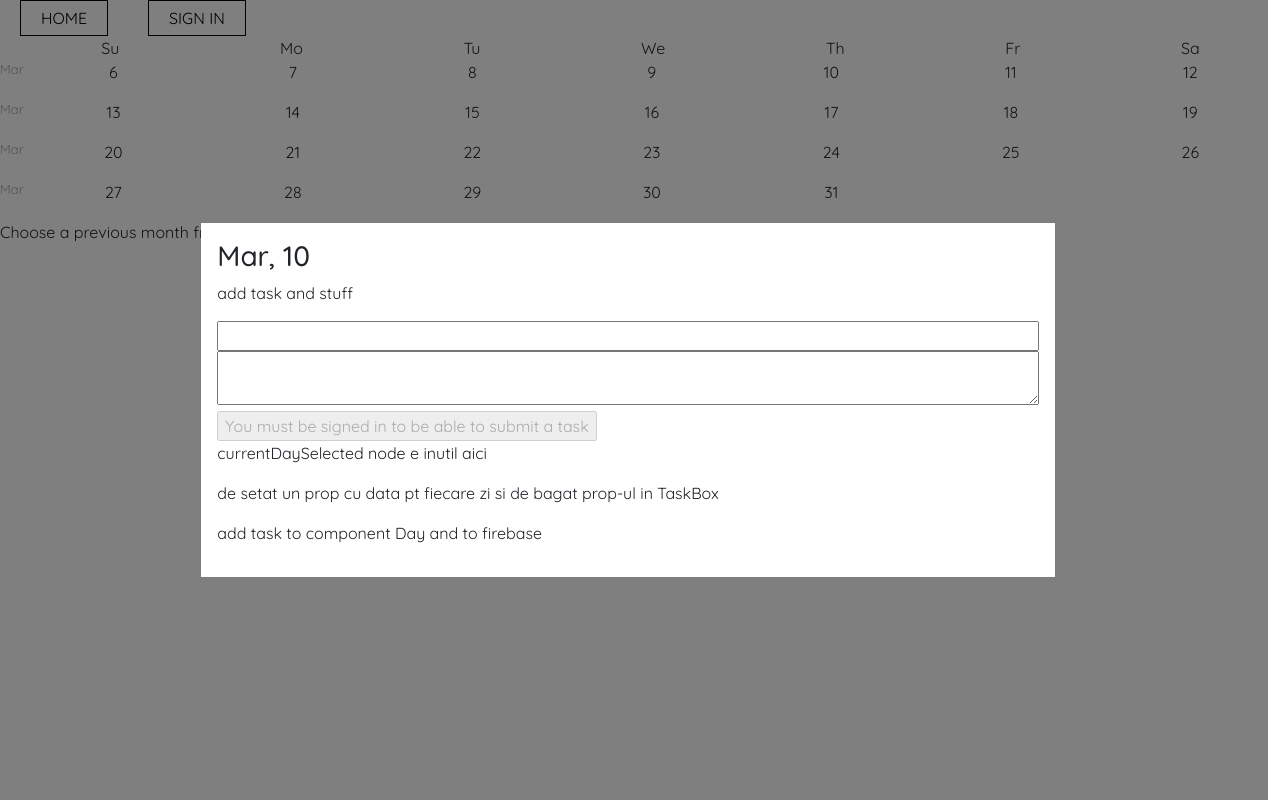
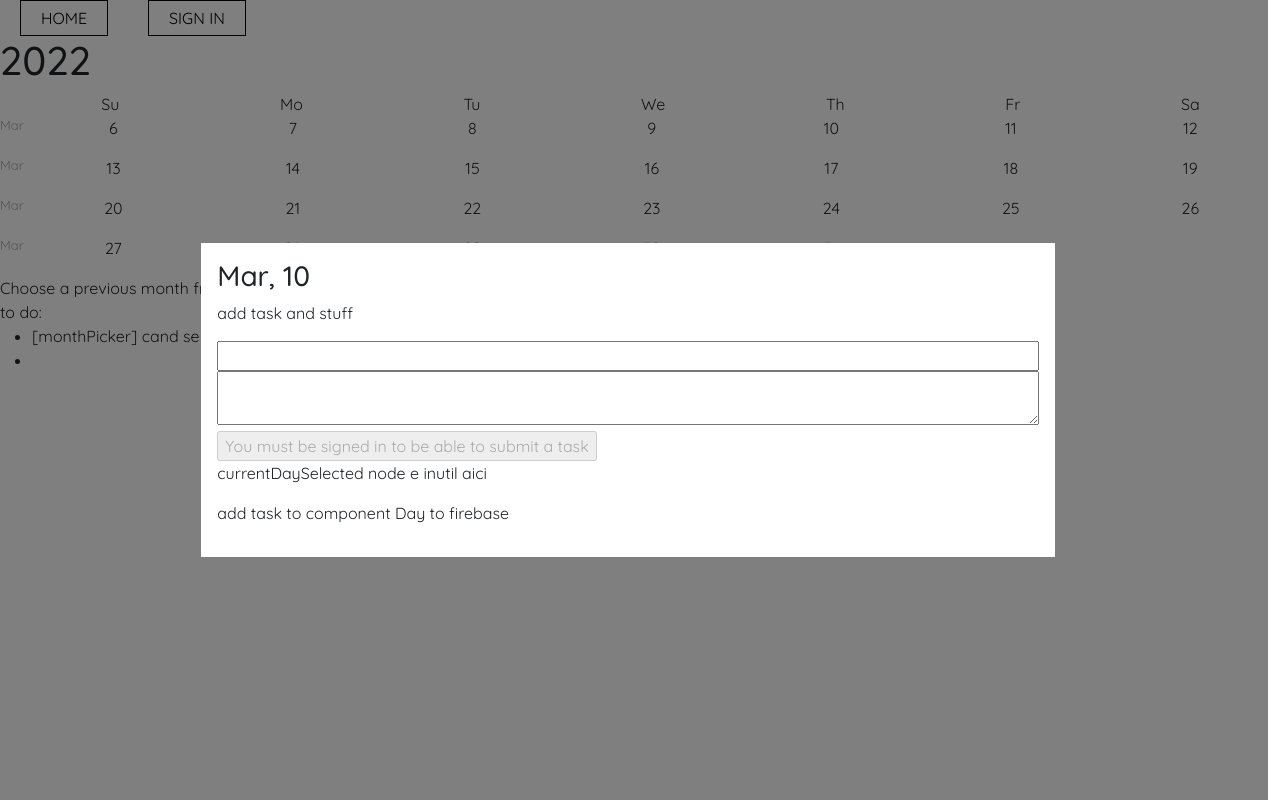
Before and after one commit to unendlichkeit/react-planner-app, a React (Create React App) app: page / in a window 1280 px wide. Both pictures are taken after a click on the element "10". Built offline with nearby package versions, Linux system fonts and the light colour scheme; no server answers; the database is empty; a web font is replaced by a local one.

Commit message:
salvat ca sa pot face merge

```diff
--- a/src/App.js
+++ b/src/App.js
@@ -16,6 +16,7 @@ import './App.scss';
 class App extends React.Component {
 
   componentDidMount() {
+    console.log('app component did mount');
     const { setCurrentUser } = this.props;
 
     const userStateChange = onAuthStateChanged(auth, user => {
@@ -34,9 +35,8 @@ class App extends React.Component {
 
 
   }
-  componentDidMount() {
-      console.log('app component did mount');
-  }
+
+
   render() {
     // append/remove add task popup menu
     // const { menuState, setCurrentDayClicked } = this.props;
@@ -63,6 +63,13 @@ class App extends React.Component {
             <Route exact path='/' element={<CalendarDayView/>}/>
             <Route exact path='/signIn' element={this.props.currentUser ? (<Navigate to='/'/>) : (<SignInAndUpPage />)} />
           </Routes>
+          <div>
+            to do:
+            <ul>
+              <li>[monthPicker] cand se selecteaza an si luna, sa se re-randeze doar cand se selecteaza ceva pt ambele;</li>
+              <li></li>
+            </ul>
+          </div>
         </HashRouter>
       </div>
     );
--- a/src/components/days/CalendarDayView.js
+++ b/src/components/days/CalendarDayView.js
@@ -16,7 +16,7 @@ class CalendarDayView extends React.Component {
         console.log(newArr);
         return (
             <div>
-
+                <h1>{new Date(newArr[0][0].timestamp).getFullYear()}</h1>
                 <div className="calendarHeader" style={{display:'flex'}}>
                     <div style={{width: '21px'}}></div>
                     <div style={{display: 'flex', flex: '1', justifyContent: 'space-around'}}>
--- a/src/components/days/DayBox.js
+++ b/src/components/days/DayBox.js
@@ -16,7 +16,7 @@ class DayBox extends React.Component {
         //retrieve task data from db
         retrieveTask(timestamp).then(result => {
             if(result.exists) {
-                // console.log(result.data(), timestamp);
+                console.log(result.data(), timestamp);
                 //daca documentul cu timestampul dat exista, inseamna ca are task in db si trebuie adaugata clasa pe element
                 if(!hasTask.includes(timestamp) && result.data())
                 {
--- a/src/components/days/month_picker_popup/MonthPickerPopup.js
+++ b/src/components/days/month_picker_popup/MonthPickerPopup.js
@@ -41,10 +41,6 @@ class MonthPickerPopup extends React.Component {
     }
 }
 
-// const stateToProps = ({monthPicker}) => ({
-
-//     }
-// );
 const dispatchToProps = (dispatch) => ({
         addToMonthSelection: (e, yearMonthSelections) => {
             if(e.target.nodeName === 'SELECT') {
--- a/src/components/tasks/TaskBox.js
+++ b/src/components/tasks/TaskBox.js
@@ -43,8 +43,7 @@ class TaskBox extends React.Component {
                                 {currentUser ? <input type="submit"/> : <input type="button" disabled value="You must be signed in to be able to submit a task"/>}
                             </form>
                             <p>currentDaySelected node e inutil aici</p>
-                            <p>de setat un prop cu data pt fiecare zi si de bagat prop-ul in TaskBox</p>
-                            <p>add task to component Day and to firebase</p>
+                            <p>add task to component Day to firebase</p>
                         </div>
                     </div>
                 </div>
--- a/src/redux/monthPicker.action.js
+++ b/src/redux/monthPicker.action.js
@@ -1,7 +1,3 @@
 export const setMonthPickerPopupState = {
     type: 'TOGGLE_MONTH_PICKER_POPUP'
 }
-export const setMonthPicked = (pickerSelection) => ({
-    type: 'SET_MONTH_PICKED',
-    payload: pickerSelection
-})
--- a/src/redux/monthPicker.reducer.js
+++ b/src/redux/monthPicker.reducer.js
@@ -1,6 +1,5 @@
 const INITIAL_STATE = {
-    monthPickState: 'hide',
-    monthPicked: []
+    monthPickState: 'hide'
 }
 
 const monthPickerReducer = (state = INITIAL_STATE, action) => {
@@ -12,12 +11,6 @@ const monthPickerReducer = (state = INITIAL_STATE, action) => {
                 monthPickState: state.monthPickState === 'show' ? 'hide' : 'show'
             };
 
-        case 'SET_MONTH_PICKED':
-            return {
-                ...state,
-                monthPicked: action.payload
-            }
-
         default:
             return state;
     }
```
